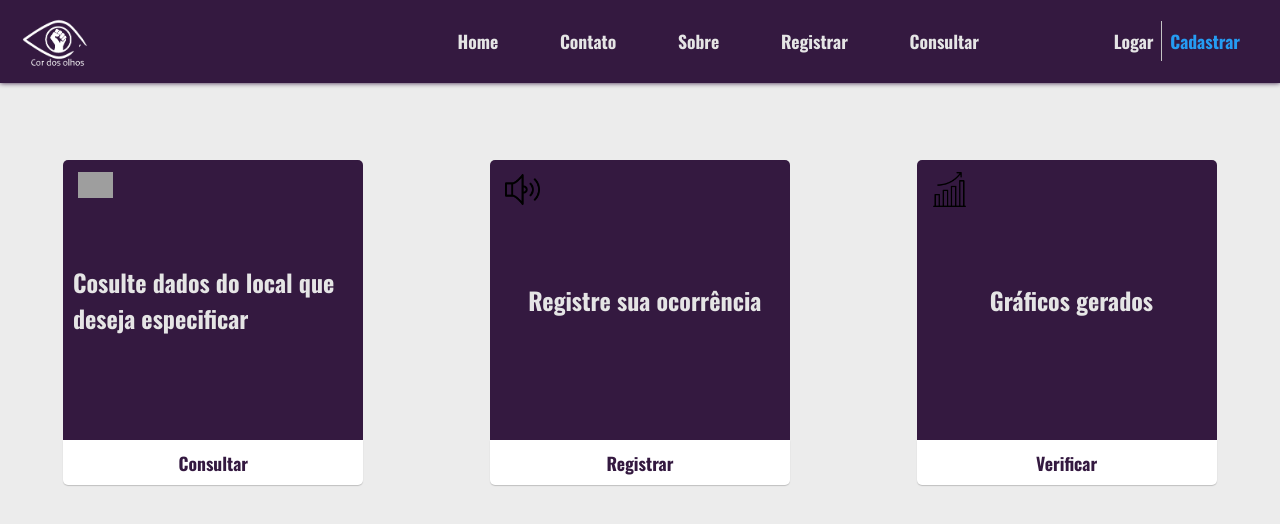
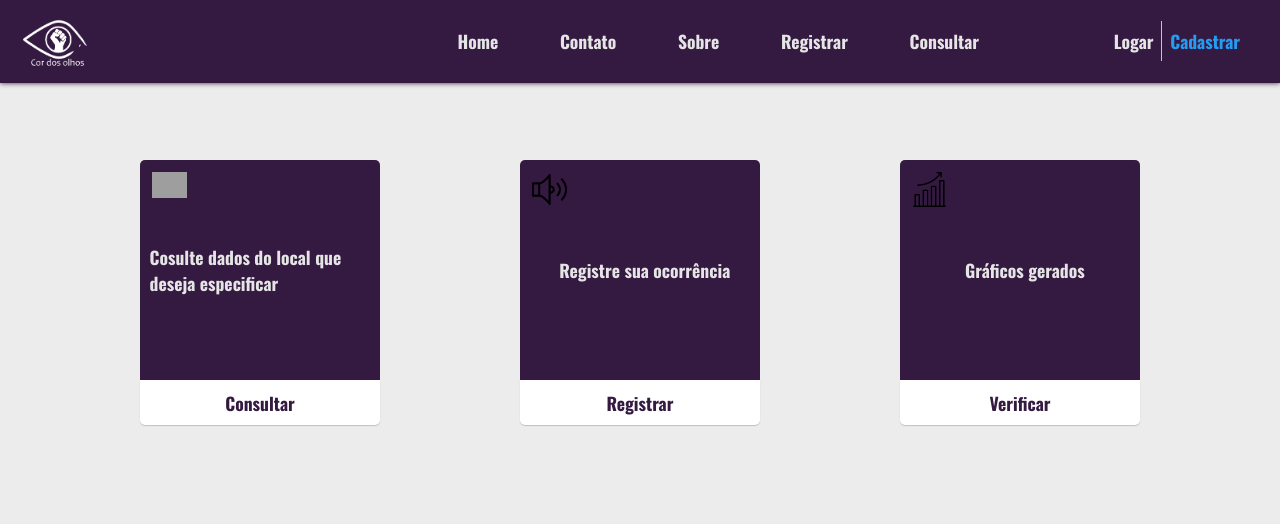
Before and after one commit to Luan338/CorDosOlhos-React, a React (Create React App) app: page / in a window 1280 px wide. Shown: the top 524 px of the page. Built offline with nearby package versions, Linux system fonts and the light colour scheme; grey boxes are pictures that could not be loaded; a web font is replaced by a local one.

Commit message:
ajuste rapido

```diff
--- a/src/Components/Card/Card.module.css
+++ b/src/Components/Card/Card.module.css
@@ -1,6 +1,6 @@
 .card {
-  width: 300px;
-  height: 280px;
+  width: 240px;
+  height: 220px;
 }
 
 .cardColor {
@@ -19,7 +19,7 @@ h2 {
   margin-left: 0.6rem;
   color: #e5e5e5;
   font-family: "Oswald", sans-serif;
-  font-size: 1.5em;
+  font-size: 1.1em;
 }
 
 .boxImg {
--- a/src/Components/Home/Home.module.css
+++ b/src/Components/Home/Home.module.css
@@ -3,5 +3,5 @@
   width: 100%;
   display: flex;
   align-items: center;
-  justify-content: space-around;
+  justify-content: space-evenly;
 }
```
